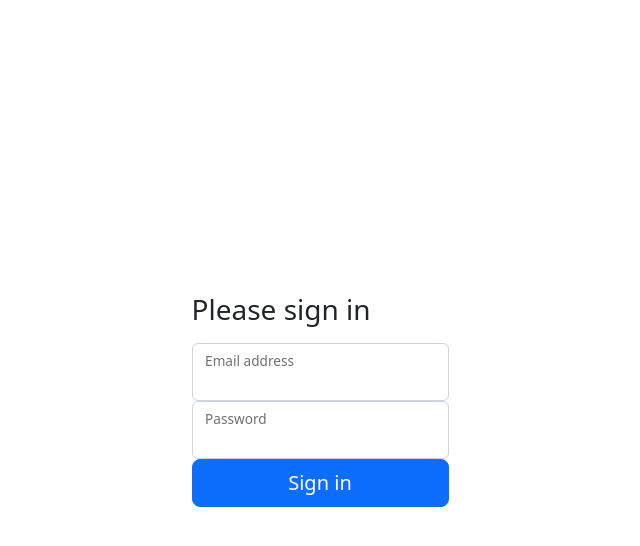
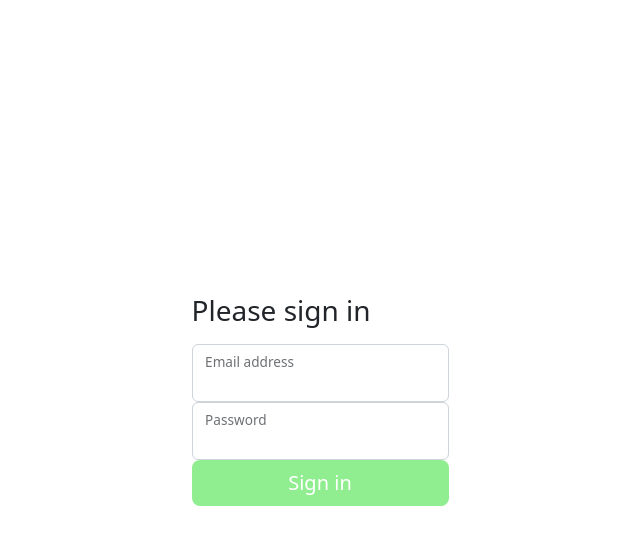
Before and after one commit to gamzazoha/gamzatakoyaki, a Django app: page /login/ in a window 1280 px wide. Shown: the top 546 px of the page, without its empty margins (320-960 px from the left). Run offline with Django 4.2, Linux system fonts and the light colour scheme.

Commit message:
login page design made

```diff
--- a/login/templates/login.html
+++ b/login/templates/login.html
@@ -39,7 +39,7 @@
                 <input class="form-control" name='Password' type="password" value=''>
                 <label for="floatingPassword">Password</label>
             </div>
-            <button class="w-100 btn btn-lg btn-primary" type="submit" value="Login">Sign in</button>
+            <button class="w-100 btn btn-lg btn-primary" type="submit" value="Login" style="background-color: lightgreen; border: 0;">Sign in</button>
         </form>
     </div>
 <script src="https://cdn.jsdelivr.net/npm/bootstrap@5.2.1/dist/js/bootstrap.bundle.min.js" integrity="sha384-u1OknCvxWvY5kfmNBILK2hRnQC3Pr17a+RTT6rIHI7NnikvbZlHgTPOOmMi466C8" crossorigin="anonymous"></script>
```
